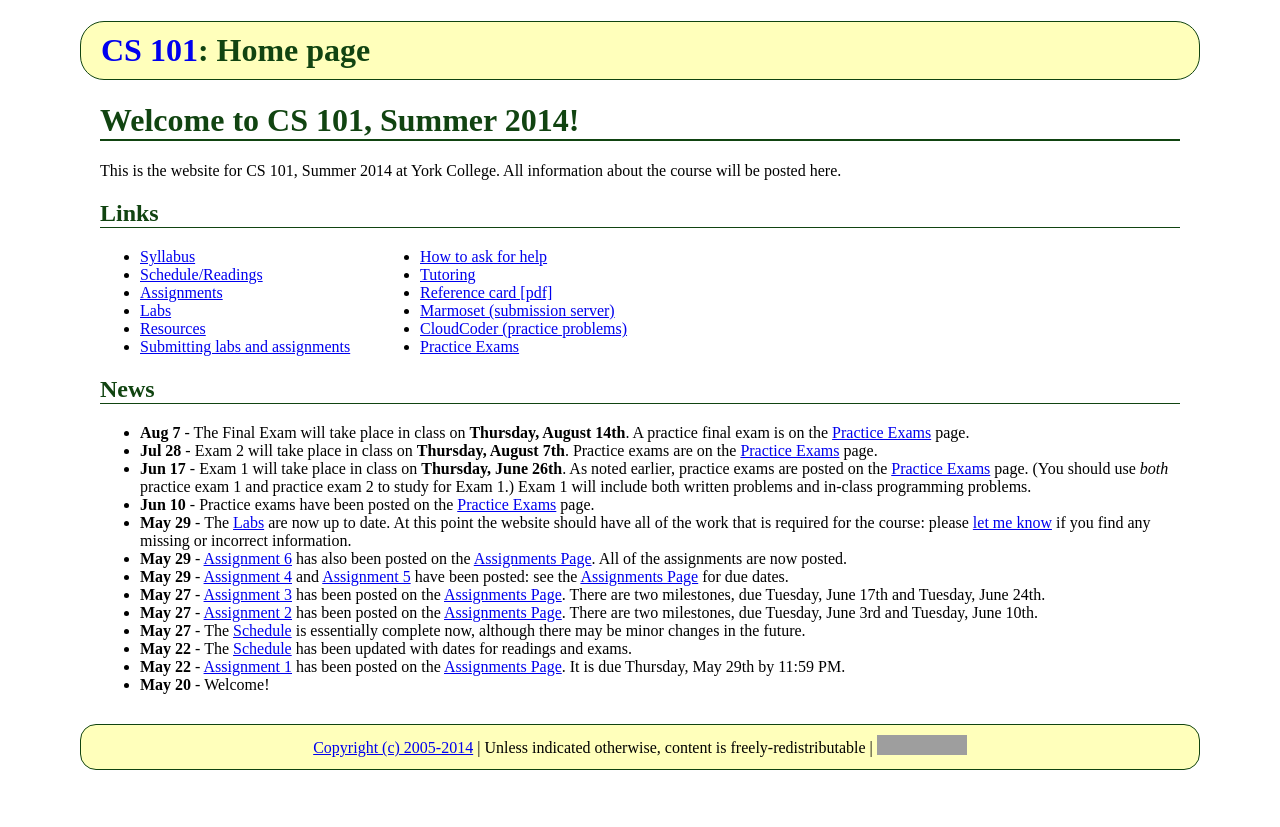
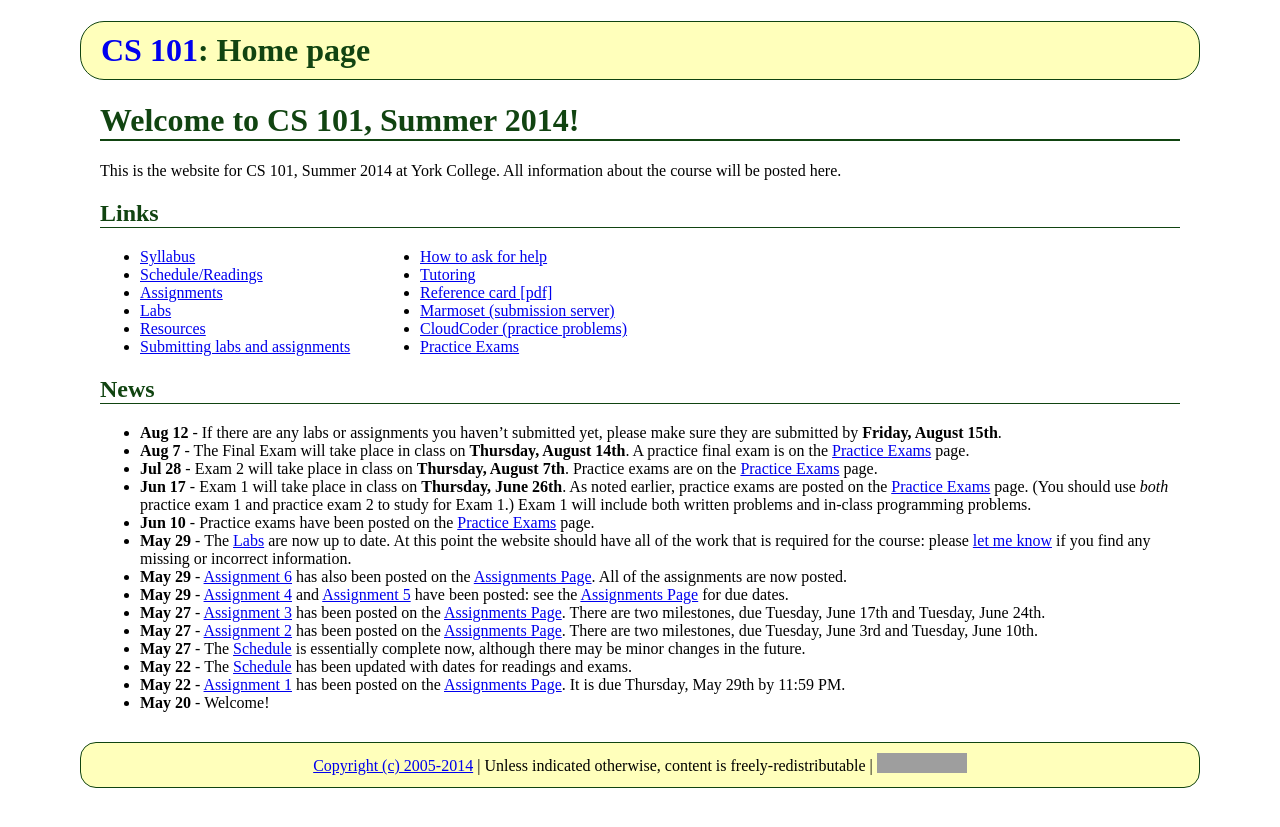
Before and after one commit to ycpcs/cs101-summer2014, a Jekyll site: the page built from index.md, in a window 1280 px wide. Shown: the top 827 px of the page. Built offline with Jekyll 4.4.1, drawn with Linux system fonts in a browser that asks for light colours; Markdown is read by kramdown in place of the engine named in the settings; grey boxes are pictures that could not be loaded.

Commit message:
note about submitting late assignments/labs

```diff
--- a/index.md
+++ b/index.md
@@ -36,6 +36,7 @@ All information about the course will be posted here.
 
 ## News
 
+* **Aug 12** - If there are any labs or assignments you haven't submitted yet, please make sure they are submitted by **Friday, August 15th**.
 * **Aug 7** - The Final Exam will take place in class on **Thursday, August 14th**.  A practice final exam is on the [Practice Exams](practice/index.html) page.
 * **Jul 28** - Exam 2 will take place in class on **Thursday, August 7th**.  Practice exams are on the [Practice Exams](practice/index.html) page.
 * **Jun 17** - Exam 1 will take place in class on **Thursday, June 26th**.  As noted earlier, practice exams are posted on the [Practice Exams](practice/index.html) page.  (You should use *both* practice exam 1 and practice exam 2 to study for Exam 1.)  Exam 1 will include both written problems and in-class programming problems.
```
